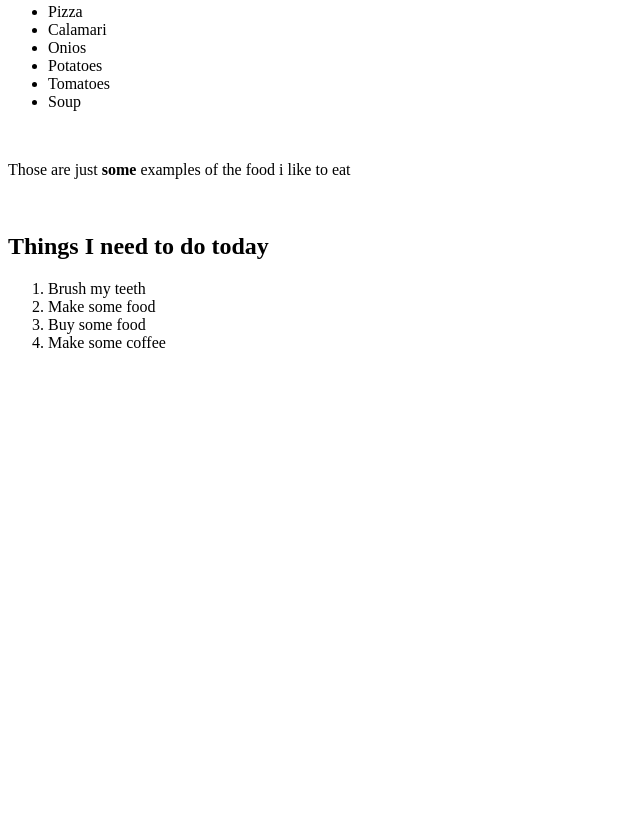
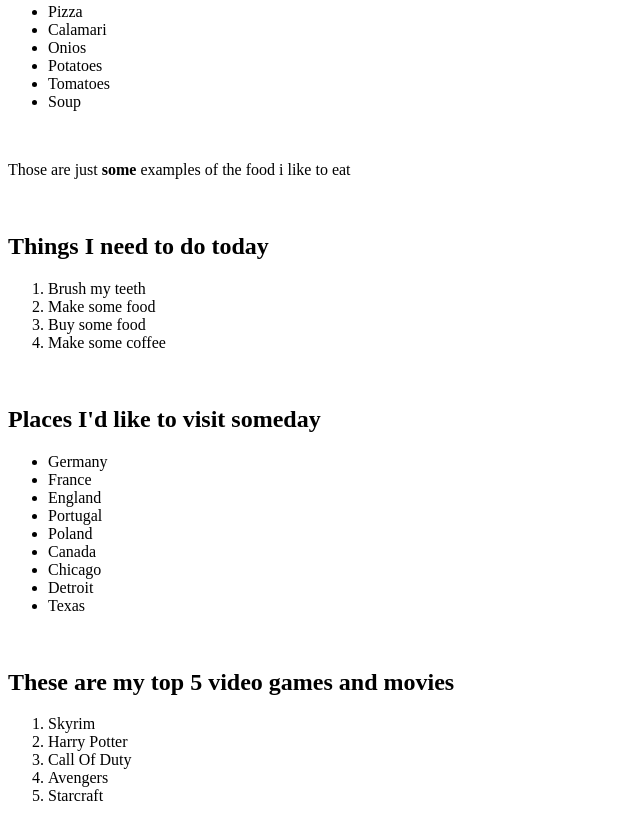
Before and after one commit to Josh-DK-git/Odin-Practise, a plain HTML site: page Practice/practice.html in a window 1280 px wide. Shown: the part 388-1209 px from the top of the page, without its empty margins (0-640 px from the left). Before the commit the page ends 800 px from the top, so only its background shows below. Drawn offline with Linux system fonts and the light colour scheme.

Commit message:
Added the ordered and un-orderd list

```diff
--- a/Practice/practice.html
+++ b/Practice/practice.html
@@ -46,7 +46,28 @@
                 <li>Buy some food</li>
                 <li>Make some coffee</li>
             </ol>
-
+            <br>
+            <h2>Places I'd like to visit someday</h2>
+            <ul>
+                <li>Germany</li>
+                <li>France</li>
+                <li>England</li>
+                <li>Portugal</li>
+                <li>Poland</li>
+                <li>Canada</li>
+                <li>Chicago</li>
+                <li>Detroit</li>
+                <li>Texas</li>
+            </ul>
+            <br>
+            <h2>These are my top 5 video  games and movies</h2>
+            <ol>
+                <li>Skyrim</li>
+                <li>Harry Potter</li>
+                <li>Call Of Duty</li>
+                <li>Avengers</li>
+                <li>Starcraft</li>
+            </ol>
         </main>
         <footer>
 
```
